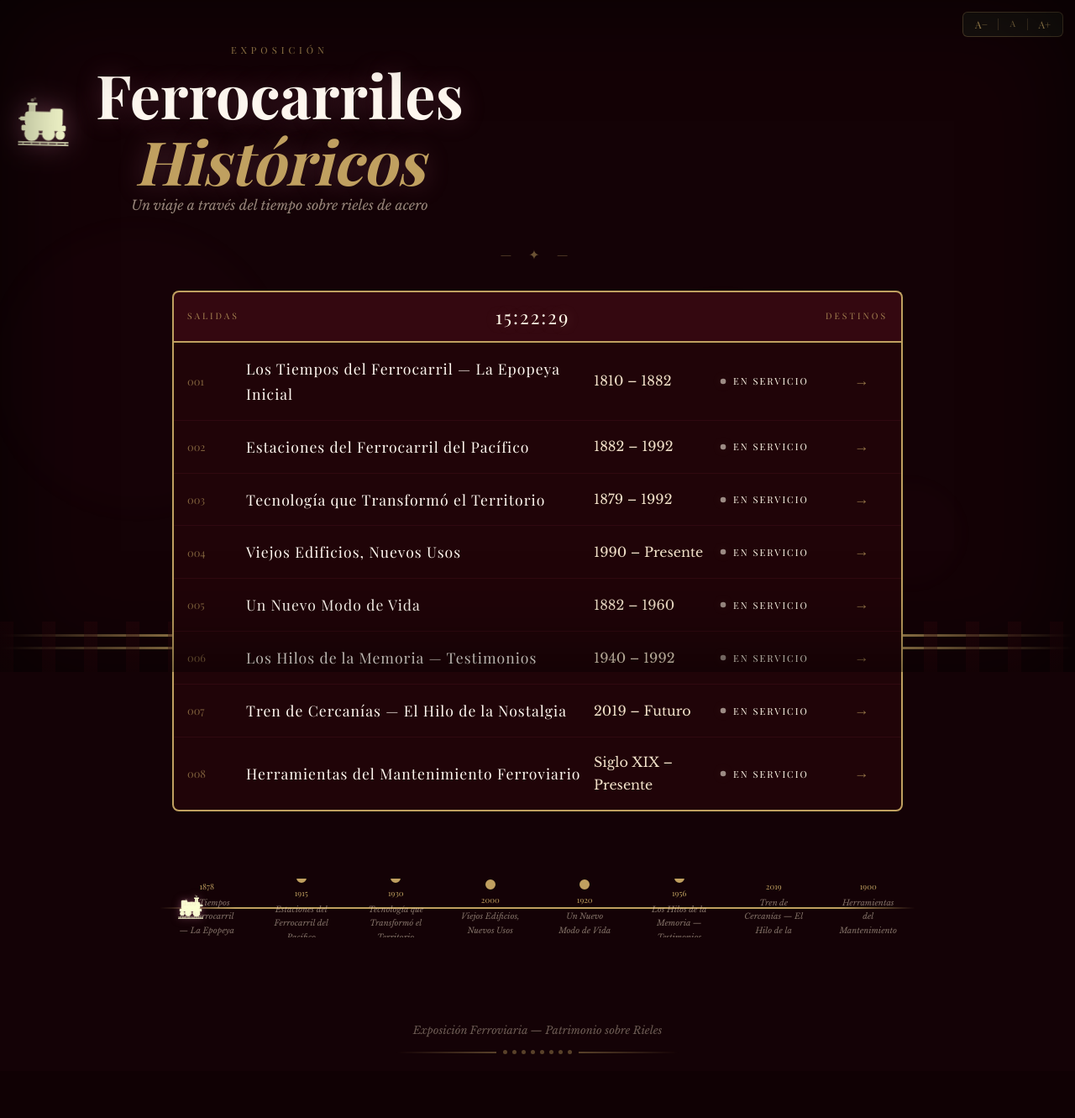
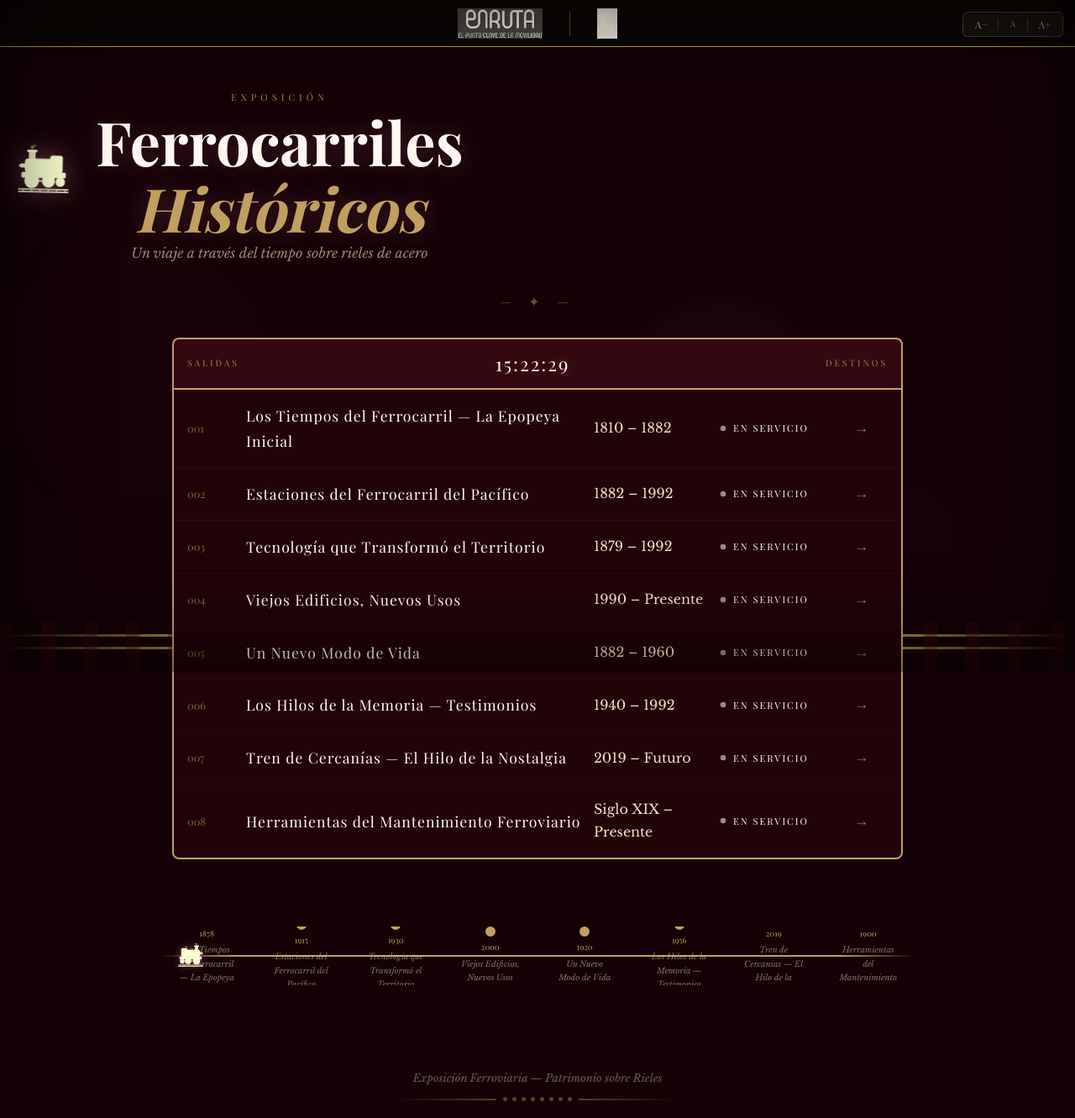
Before and after one commit to Mar261-sudo/EnrutaFerrocarril-, a PHP site: page / in a window 1280 px wide. Shown: the whole page at 84% size. Before the commit the page ends 1255 px from the top, so only its background shows below. Run offline with PHP 8.4, Linux system fonts and the light colour scheme; some web fonts are replaced.

Commit message:
terminado por mar

```diff
--- a/detalle.php
+++ b/detalle.php
@@ -71,16 +71,16 @@ $esPanorama  = !empty($panoramaUrl);
           class="capa-imagen"
           src="<?= htmlspecialchars($imagenPlana) ?>"
           alt="<?= htmlspecialchars($parada["nombre"]) ?>"
-          style="object-fit:contain;"
+          style="object-fit: cover;"
         >
 
       <?php endif; ?>
 
       <!-- Overlay invitación -->
       <div class="expand-overlay" onclick="expandirVista()">
-        <div class="expand-overlay-icon"><?= $esPanorama ? '⟳' : '' ?></div>
+        <div class="expand-overlay-icon"><?= $esPanorama ? '' : '' ?></div>
         <div class="expand-overlay-text">
-          <?= $esPanorama ? 'Clic para explorar en 360°' : 'Clic para ampliar imagen' ?>
+          <?= $esPanorama ? '' : '' ?>
         </div>
       </div>
 
--- a/index.php
+++ b/index.php
@@ -13,16 +13,6 @@ $trenes = json_decode($json, true);
   <link href="https://fonts.googleapis.com/css2?family=Special+Elite&family=Libre+Baskerville:ital,wght@0,400;0,700;1,400&display=swap" rel="stylesheet">
 </head>
 <body class="page-index">
-
-  <!-- Control de tamaño de letra -->
-  <div class="font-controls" aria-label="Tamaño de letra">
-    <button class="btn-font-decrease" onclick="decreaseFontSize()" title="Reducir letra">A−</button>
-    <span class="fc-divider"></span>
-    <span class="font-size-indicator">A</span>
-    <span class="fc-divider"></span>
-    <button class="btn-font-increase" onclick="increaseFontSize()" title="Agrandar letra">A+</button>
-  </div>
-
   <!-- Partículas de humo de fondo -->
   <div class="bg-smoke">
     <span></span><span></span><span></span><span></span><span></span>
@@ -34,6 +24,29 @@ $trenes = json_decode($json, true);
     <div class="rail"></div>
     <div class="ties"></div>
   </div>
+
+    <!--Banner institucional-->
+    <div class="banner-institucional">
+      <div class="banner-patrocinador">
+        <img src="images/enRuta.png" alt="Empresa" class="banner-logo">
+
+      </div>
+      <div class="banner-divider-vertical">
+      </div>
+      <div class="banner-patrocinador">
+        <img src="images/bibloteca.png" alt="Biblioteca" class="banner-logo">
+
+      </div>
+    </div>
+
+    <!-- Control de tamaño de letra -->
+    <div class="font-controls" aria-label="Tamaño de letra">
+      <button class="btn-font-decrease" onclick="decreaseFontSize()" title="Reducir letra">A−</button>
+      <span class="fc-divider"></span>
+      <span class="font-size-indicator">A</span>
+      <span class="fc-divider"></span>
+      <button class="btn-font-increase" onclick="increaseFontSize()" title="Agrandar letra">A+</button>
+    </div>
 
   <!-- Header -->
   <header class="main-header">
@@ -92,7 +105,7 @@ $trenes = json_decode($json, true);
 
   <!-- Footer -->
   <footer class="main-footer">
-    <p>Exposición Ferroviaria &mdash; Patrimonio sobre Rieles</p>
+    <p class="footer-text-principal">Exposición Ferroviaria &mdash; Patrimonio sobre Rieles</p>
     <div class="footer-tracks">
       <div class="track-line"></div>
       <div class="track-dots"><span></span><span></span><span></span><span></span><span></span><span></span><span></span><span></span></div>
--- a/styles.css
+++ b/styles.css
@@ -2,7 +2,6 @@
 FERROCARRIL — Estilos Mobile-First Completo
    ======================================================== */
 
-@import url('https://fonts.googleapis.com/css2?family=Special+Elite&family=Libre+Baskerville:ital,wght@0,400;0,700;1,400&display=swap');
 @import url('https://fonts.googleapis.com/css2?family=Playfair+Display:ital,wght@0,400;0,700;1,400&family=Special+Elite&family=Libre+Baskerville:ital,wght@0,400;0,700;1,400&family=Crimson+Text:ital,wght@0,400;0,600;1,400&family=Merriweather:ital,wght@0,300;0,400;1,300&display=swap');
 
 :root {
@@ -2285,3 +2249,97 @@ MÓVIL — evitar solapamiento btn-volver y font-controls
   background: #111;
   display: block;
 }
+
+/* ================================================================
+   BANNER INSTITUCIONAL
+   ================================================================ */
+.banner-institucional {
+  display: flex;
+  align-items: center;
+  justify-content: center;
+  gap: 2rem;
+  padding: 0.6rem 1.5rem;
+  background: rgba(10, 8, 5, 0.85);
+  border-bottom: 1px solid var(--ocre-oscuro);
+  backdrop-filter: blur(4px);
+  -webkit-backdrop-filter: blur(4px);
+  position: relative;
+  z-index: 10;
+}
+
+.banner-patrocinador {
+  display: flex;
+  align-items: center;
+  gap: 0.6rem;
+}
+
+.banner-logo {
+  height: 36px;
+  width: auto;
+  object-fit: contain;
+  filter: brightness(0.9) sepia(0.2);
+}
+
+.banner-nombre {
+  font-family: var(--font-body);
+  font-size: 0.78rem;
+  color: var(--ocre);
+  letter-spacing: 0.08em;
+  text-transform: uppercase;
+  opacity: 0.85;
+}
+
+.banner-divider-vertical {
+  width: 1px;
+  height: 30px;
+  background: var(--ocre-oscuro);
+  opacity: 0.5;
+}
+
+/* ================================================================
+   MÓVIL ≤ 599px
+   ================================================================ */
+@media (max-width: 599px) {
+
+  /* font-controls queda justo debajo del banner (~52px de alto) */
+  .page-index .font-controls {
+    position: fixed;
+    top: 52px;
+    right: 14px;
+  }
+
+  .page-tren .font-controls {
+    position: fixed;
+    top: 52px;
+    right: 14px;
+  }
+
+  /* Texto del footer sube encima de las vías */
+.main-footer {
+  display: flex;
+  flex-direction: column;
+}
+
+.footer-text-principal {
+  order: -1; /* el texto va primero */
+  text-align: center;
+  padding-bottom: 6px;
+}
+
+.footer-tracks {
+  order: 1; /* las vías van al final */
+}
+}
+.expand-overlay {
+  position: absolute;
+  inset: 0;
+  background: transparent;  /* ← quita el rgba(0,0,0,0.5) */
+  display: flex;
+  flex-direction: column;
+  align-items: center;
+  justify-content: center;
+  gap: 10px;
+  z-index: 10;
+  cursor: pointer;
+  transition: opacity 0.35s ease;
+}
--- a/tren.php
+++ b/tren.php
@@ -69,9 +69,9 @@ $divisor = max($totalParadas - 1, 1); // evita división por cero
       <div class="window-frame">
         <div class="window-glass">
           <iframe
-            src="https://www.youtube.com/embed/Xw9bstYy80M?autoplay=1&mute=1&loop=1&controls=0&playlist=Xw9bstYy80M&showinfo=0&rel=0&modestbranding=1&iv_load_policy=3&disablekb=1"
+           src="video/video.mp4"
             frameborder="0"
-            allow="autoplay; encrypted-media"
+            allow="autoplay"
             style="position:absolute; top:50%; left:50%; width:200%; height:100%; transform:translate(-50%,-50%); pointer-events:none; z-index:1;">
           </iframe>
           <div class="landscape" id="landscape" style="z-index:2; opacity:0;"></div>
```
Also changed, not shown: other parts of styles.css (+8 -43 lines), images/bibloteca.png (added), images/defecto.png (added), images/enRuta.png (added), 1 other file.
